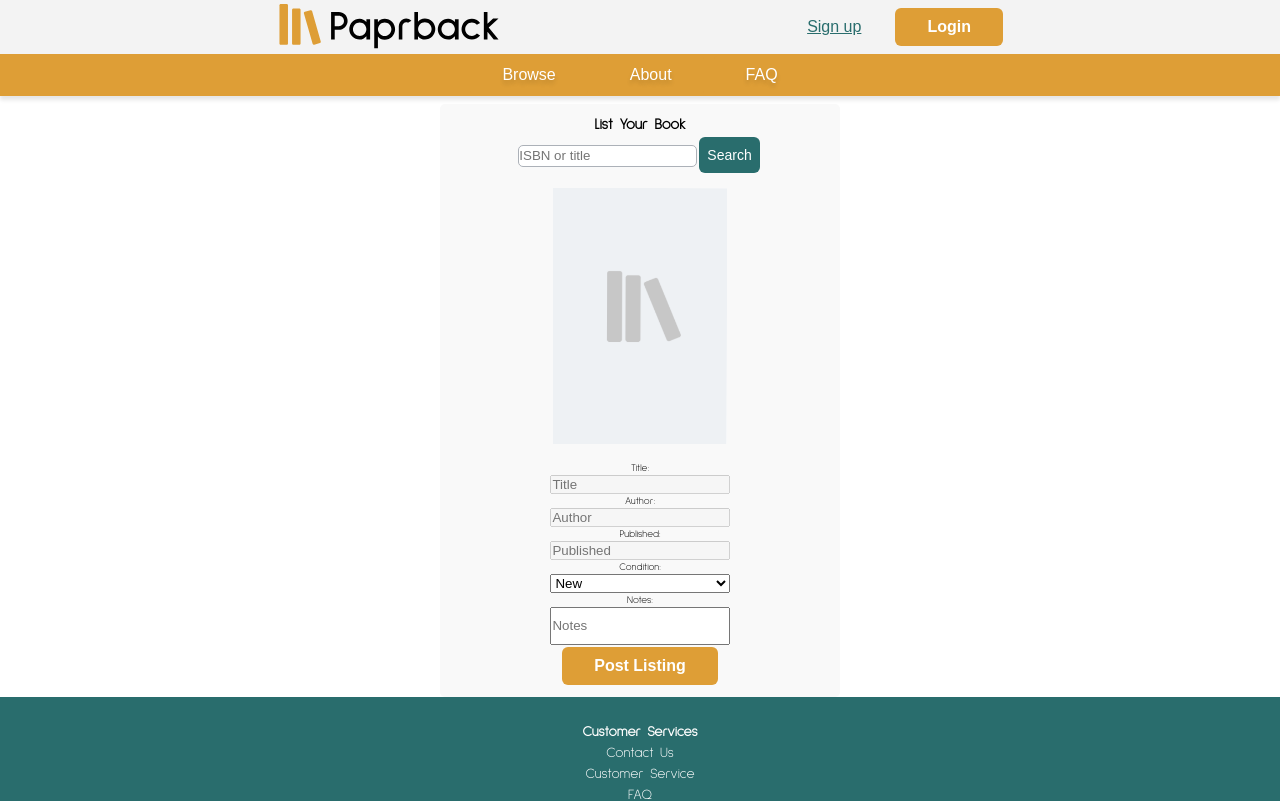
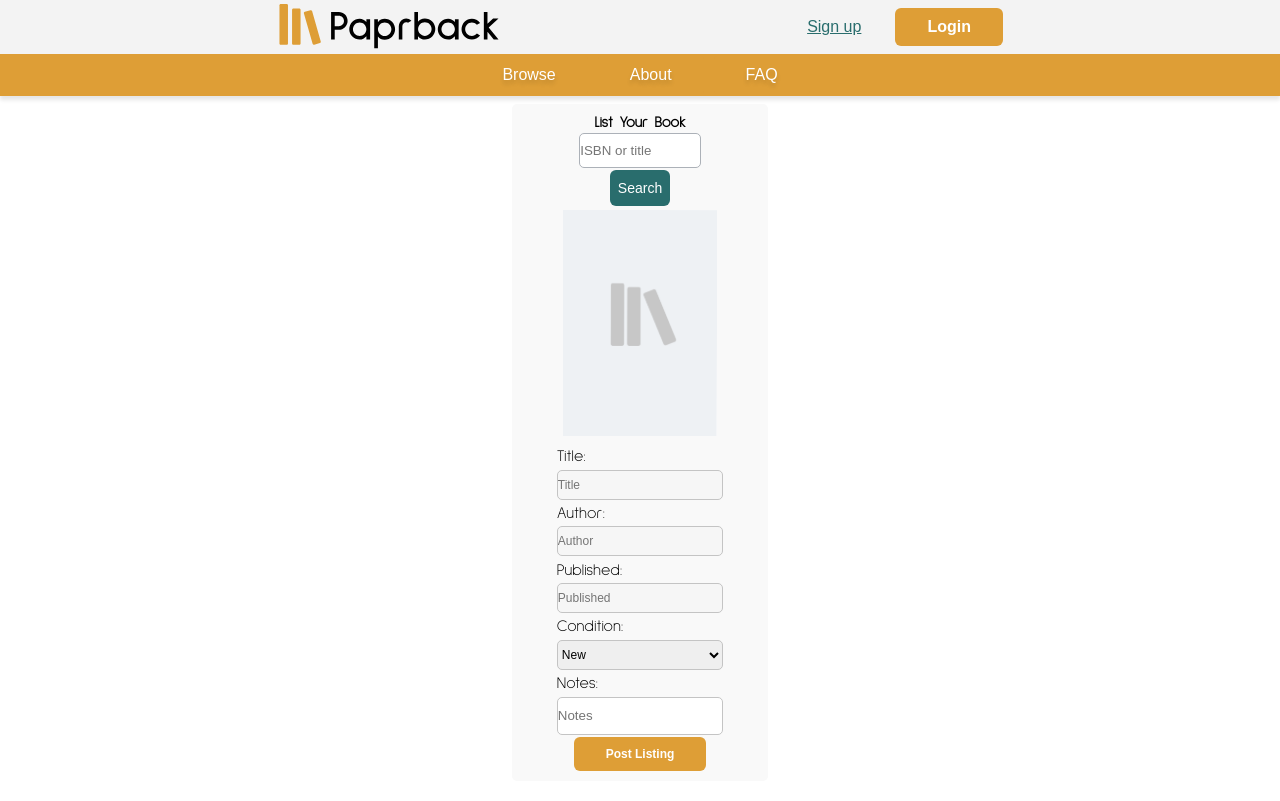
Before and after one commit to n335h/soc_byteclub_paprback, a React (Create React App) app in the folder frontend/: page /listbook in a window 1280 px wide. Shown: the top 801 px of the page. Built offline with nearby package versions, Linux system fonts and the light colour scheme; no server answers.

Commit message:
listbook css

```diff
--- a/frontend/src/App.css
+++ b/frontend/src/App.css
@@ -17,5 +17,5 @@ main {
     overflow-y: scroll;
   }
   .pages {
-    padding-top: 13vh;
+    padding-top: 10vh;
   }
--- a/frontend/src/components/listYourBook/listYourBook.css
+++ b/frontend/src/components/listYourBook/listYourBook.css
@@ -1,8 +1,11 @@
 #listBookContainer {
     background-color: #F9F9F9;
-    width: 50vh;
-    margin: auto;
+    width: 20vw;
+    margin: 3vh auto;
     border-radius: 0.5rem;
-    padding: 1rem 0 1rem 0;
+    padding: 1vh 0 1vh 0;
+    display: flex;
+    flex-direction: column;
+    justify-content: flex-start;
 
 }
--- a/frontend/src/components/listYourBookInput/listYourBookInput.css
+++ b/frontend/src/components/listYourBookInput/listYourBookInput.css
@@ -1,5 +1,9 @@
 
-    .signUp  {
+   .list-book-input{
+    width: 14vw;
+    margin: auto;
+   }
+   .signUp  {
   background-color: #296D6D;
   border: none;
   color: white;
@@ -19,7 +23,8 @@
 }
 
 .searchInput {
-    height:2.2rem;
+    height:3.5rem;
     border-radius: 0.5rem;
     border: 1px solid #acb1b8;
+    width: 9.5vw;
 }
--- a/frontend/src/components/listYourBookOutput/ListYourBookOutput.js
+++ b/frontend/src/components/listYourBookOutput/ListYourBookOutput.js
@@ -23,7 +23,7 @@ function ListYourBookOutput(props) {
         src={props.book.cover || coverDefault}
         alt="book cover"
       />
-      <p>Title:</p>
+      <p className="outputFormLabels">Title:</p>
       <input
         className="outputForm"
         id="title"
@@ -32,7 +32,7 @@ function ListYourBookOutput(props) {
         value={props.book.title}
         disabled="disabled"
       ></input>
-      <p>Author:</p>
+      <p className="outputFormLabels">Author:</p>
       <input
         className="outputForm"
         id="author"
@@ -40,7 +40,7 @@ function ListYourBookOutput(props) {
         placeholder="Author"
         disabled="disabled"
       ></input>
-      <p>Published:</p>
+      <p className="outputFormLabels">Published:</p>
       <input
         className="outputForm"
         id="published"
@@ -49,7 +49,7 @@ function ListYourBookOutput(props) {
         value={props.book.publishedDate}
         disabled="disabled"
       ></input>
-      <p>Condition:</p>
+      <p className="outputFormLabels">Condition:</p>
       <form id="condition" onChange={props.onChangeCondition}>
         <select className="outputForm" name="Condition">
           <option value="new">New</option>
@@ -60,7 +60,7 @@ function ListYourBookOutput(props) {
           <option value="poor">Poor</option>
         </select>
       </form>
-      <p>Notes:</p>
+      <p className="outputFormLabels">Notes:</p>
       <input
         onChange={props.onChangeNotes}
         className="outputFormNotes"
@@ -69,7 +69,11 @@ function ListYourBookOutput(props) {
         placeholder="Notes"
       ></input>
       <br></br>
-      <button className='postListing' onClick={props.onClick} id="post-listing">
+      <button
+        className="postListing"
+        onClick={props.onClick}
+        id="post-listing"
+      >
         Post Listing
       </button>
     </div>
--- a/frontend/src/components/listYourBookOutput/listYourBookOutput.css
+++ b/frontend/src/components/listYourBookOutput/listYourBookOutput.css
@@ -1,19 +1,34 @@
 #cover {
-    height: 20vw;
-    width: auto;
-    margin: 1vw auto;
+    height: auto;
+    width:60%;
+    margin: 0.3vh auto;
 }
 
 .outputForm {
-    width: 14vw;
+    width: 13vw;
+font-size: var(--text-s);
+height:3rem;
+border-radius: 0.5rem;
+border: 1px solid #c4c4c4;
+color: ;
+}
+.outputFormLabels {
+    font-size:var(--text-r);
+    display: flex;
+    width: 13vw;
+    margin: 0.3vh auto;
+    justify-content: flex-start;
 }
 .outputFormNotes {
-    width: 14vw;
+    width: 13vw;
     height: 3vw;
+    border-radius: 0.5rem;
+border: 1px solid #c4c4c4;
 }
 .outputForm p {
     width: 14vw;
     justify-content: flex-start;
+
 }
 
 .postListing  {
@@ -24,7 +39,7 @@
     border-radius: 6px;
     text-align: center;
     text-decoration: none;
-    font-size: 16px;
+    font-size: var(--text-s);
     margin: 2px 2px;
     cursor: pointer;
     font-weight: 600;
@@ -33,9 +48,9 @@
   .postListing:hover {
     background-color: #DE9E36;
     color: white;
-    scale: 0.9;
+    scale: 1.1;
   }
-
+/*
   @media screen and (max-width: 600px) {
     #cover {
         height: 45vw;
@@ -44,13 +59,16 @@
     }
     .outputForm {
         width: 35vw;
+
+
     }
     .outputFormNotes {
-        width: 14vw;
-        height: 3vw;
+        width: 35vw;
+        height: 10vw;
+
     }
     .outputForm p {
         width: 14vw;
         justify-content: flex-start;
     }
-  }
+  }     */
```
